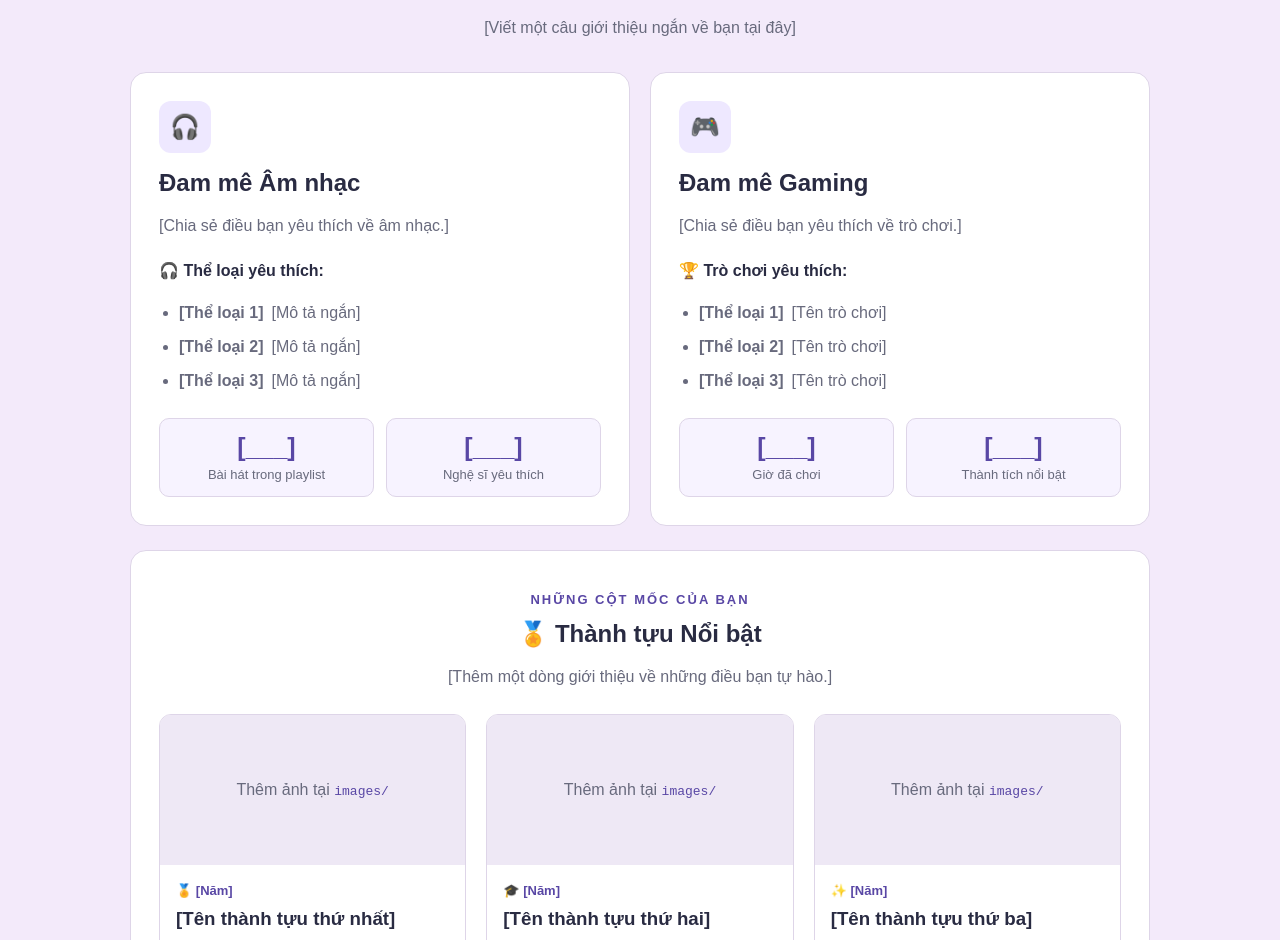
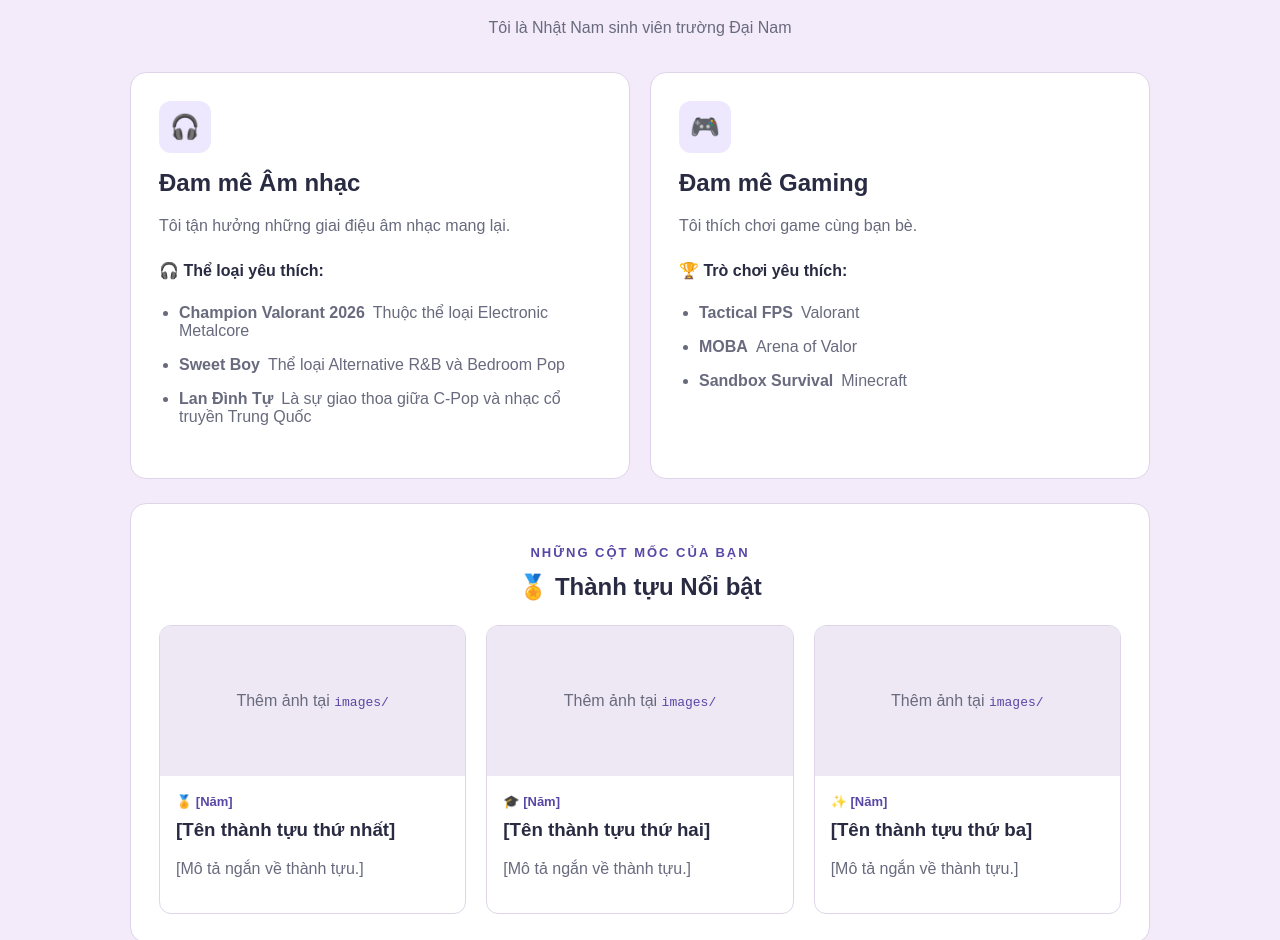
Before and after one commit to NhatNam-5/BaiTapLon_K20-02_Ki1, a plain HTML site: page index.html in a window 1280 px wide. Shown: the part 228-1168 px from the top of the page. Drawn offline with Linux system fonts and the light colour scheme.

Commit message:
Add personal details and fix HTML markup

```diff
--- a/index.html
+++ b/index.html
@@ -3,14 +3,14 @@
 <head>
   <meta charset="utf-8">
   <meta name="viewport" content="width=device-width, initial-scale=1">
-  <meta name="description" content="Trang sở thích và thành tựu cá nhân">
-  <title>Sở thích &amp; Thành tựu | Tên của bạn</title>
+  <meta name="description" content="Trang giới thiệu bản thân">
+  <title>Sở thích &amp; Thành tựu | Nguyễn Bá Nhật Nam</title>
   <link rel="stylesheet" href="style.css">
 </head>
 <body>
   <header class="site-header">
     <nav class="navbar">
-      <a class="brand" href="index.html">✦ Tên của bạn</a>
+      <a class="brand" href="index.html">✦ Nguyễn Bá Nhật Nam</a>
       <div class="nav-links">
         <a href="#trang-chu">Trang chủ</a>
         <a href="#so-thich">Sở thích</a>
@@ -24,40 +24,34 @@
     <section class="intro">
       <p class="eyebrow">TRANG CÁ NHÂN</p>
       <h1>🎮 Sở thích &amp; Thành tựu 🎵</h1>
-      <p class="subtitle">[Viết một câu giới thiệu ngắn về bạn tại đây]</p>
+      <p class="subtitle">Tôi là Nhật Nam sinh viên trường Đại Nam </p>
     </section>
 
     <section class="interest-grid" id="so-thich">
       <article class="panel interest-card">
         <div class="icon-bubble">🎧</div>
         <h2>Đam mê Âm nhạc</h2>
-        <p class="description">[Chia sẻ điều bạn yêu thích về âm nhạc.]</p>
+        <p class="description">Tôi tận hưởng những giai điệu âm nhạc mang lại.</p>
         <h3>🎧 Thể loại yêu thích:</h3>
         <ul class="detail-list">
-          <li><strong>[Thể loại 1]</strong><span>[Mô tả ngắn]</span></li>
-          <li><strong>[Thể loại 2]</strong><span>[Mô tả ngắn]</span></li>
-          <li><strong>[Thể loại 3]</strong><span>[Mô tả ngắn]</span></li>
+          <li><strong>Champion Valorant 2026</strong><span>Thuộc thể loại Electronic Metalcore</span></li>
+          <li><strong>Sweet Boy</strong><span>Thể loại Alternative R&amp;B và Bedroom Pop</span></li>
+          <li><strong>Lan Đình Tự</strong><span>Là sự giao thoa giữa C-Pop và nhạc cổ truyền Trung Quốc</span></li>
         </ul>
-        <div class="stats">
-          <div class="stat"><strong>[___]</strong><span>Bài hát trong playlist</span></div>
-          <div class="stat"><strong>[___]</strong><span>Nghệ sĩ yêu thích</span></div>
-        </div>
+
       </article>
 
       <article class="panel interest-card">
         <div class="icon-bubble">🎮</div>
         <h2>Đam mê Gaming</h2>
-        <p class="description">[Chia sẻ điều bạn yêu thích về trò chơi.]</p>
+        <p class="description">Tôi thích chơi game cùng bạn bè.</p>
         <h3>🏆 Trò chơi yêu thích:</h3>
         <ul class="detail-list">
-          <li><strong>[Thể loại 1]</strong><span>[Tên trò chơi]</span></li>
-          <li><strong>[Thể loại 2]</strong><span>[Tên trò chơi]</span></li>
-          <li><strong>[Thể loại 3]</strong><span>[Tên trò chơi]</span></li>
+          <li><strong>Tactical FPS</strong><span>Valorant</span></li>
+          <li><strong>MOBA</strong><span>Arena of Valor</span></li>
+          <li><strong>Sandbox Survival</strong><span>Minecraft</span></li>
         </ul>
-        <div class="stats">
-          <div class="stat"><strong>[___]</strong><span>Giờ đã chơi</span></div>
-          <div class="stat"><strong>[___]</strong><span>Thành tích nổi bật</span></div>
-        </div>
+
       </article>
     </section>
 
@@ -65,7 +59,7 @@
       <div class="section-heading">
         <p class="eyebrow">NHỮNG CỘT MỐC CỦA BẠN</p>
         <h2>🏅 Thành tựu Nổi bật</h2>
-        <p class="description">[Thêm một dòng giới thiệu về những điều bạn tự hào.]</p>
+
       </div>
       <div class="achievement-grid">
         <article class="achievement-card">
@@ -85,6 +79,13 @@
 
     <section class="contact" id="lien-he"><h2>Kết nối với mình</h2><p>[Email hoặc liên kết mạng xã hội của bạn]</p></section>
   </main>
-  <footer>© 2026 [Tên của bạn] · Trang cá nhân</footer>
+  <footer>© 2026 Nguyễn Bá Nhật Nam · Trang cá nhân</footer>
 </body>
 </html>
+
+37:          <li><strong>Champion Valorant 2026</strong><span>Thuộc thể loại Electronic Metalcore</span></li>
+38:          <li><strong>Sweet Boy</strong><span>Thể loại Alternative R&amp;B và Bedroom Pop</span></li>
+39:          <li><strong>Lan Đình Tự</strong><span>Là sự giao thoa giữa C-Pop và nhạc cổ truyền Trung Quốc</span></li>
+50:          <li><strong>Tactical FPS</strong><span>Valorant</span></li>
+51:          <li><strong>MOBA</strong><span>Arena of Valor</span></li>
+52:          <li><strong>Sandbox Survival</strong><span>Minecraft</span></li>
```
